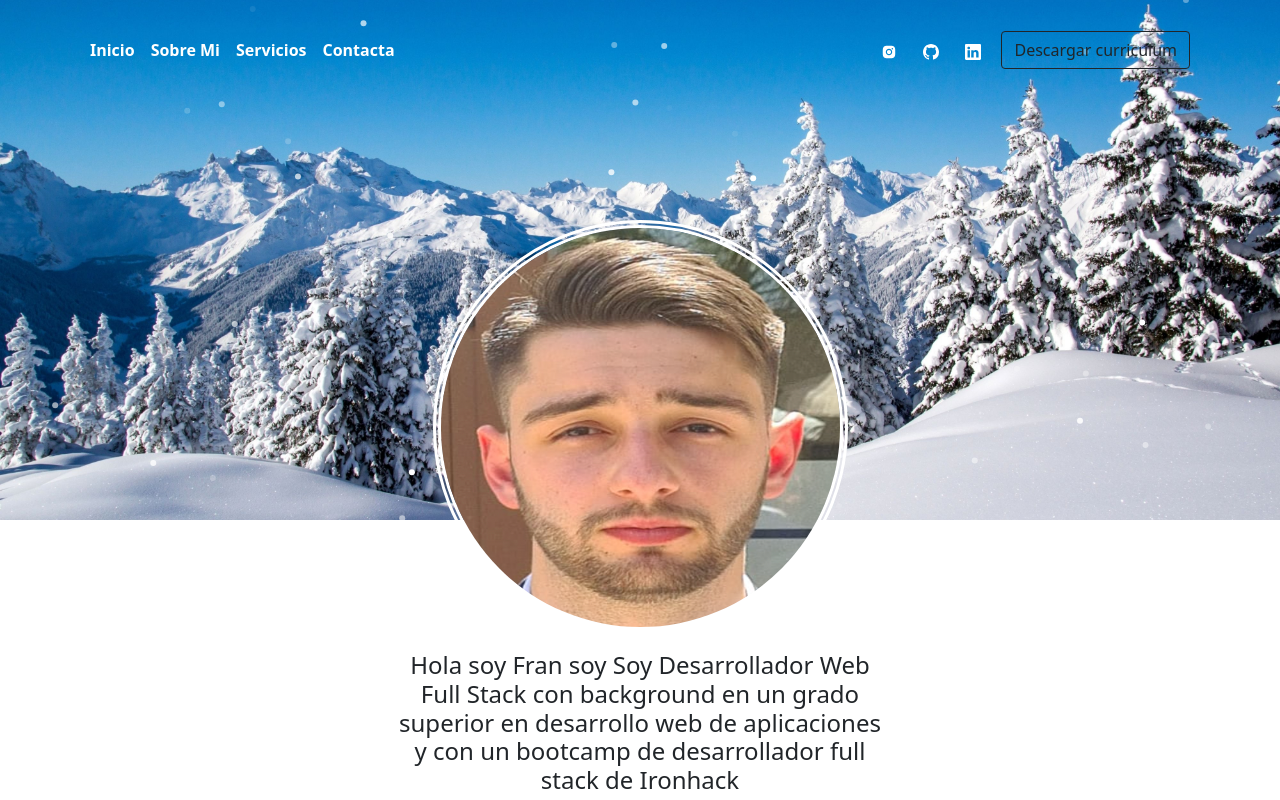
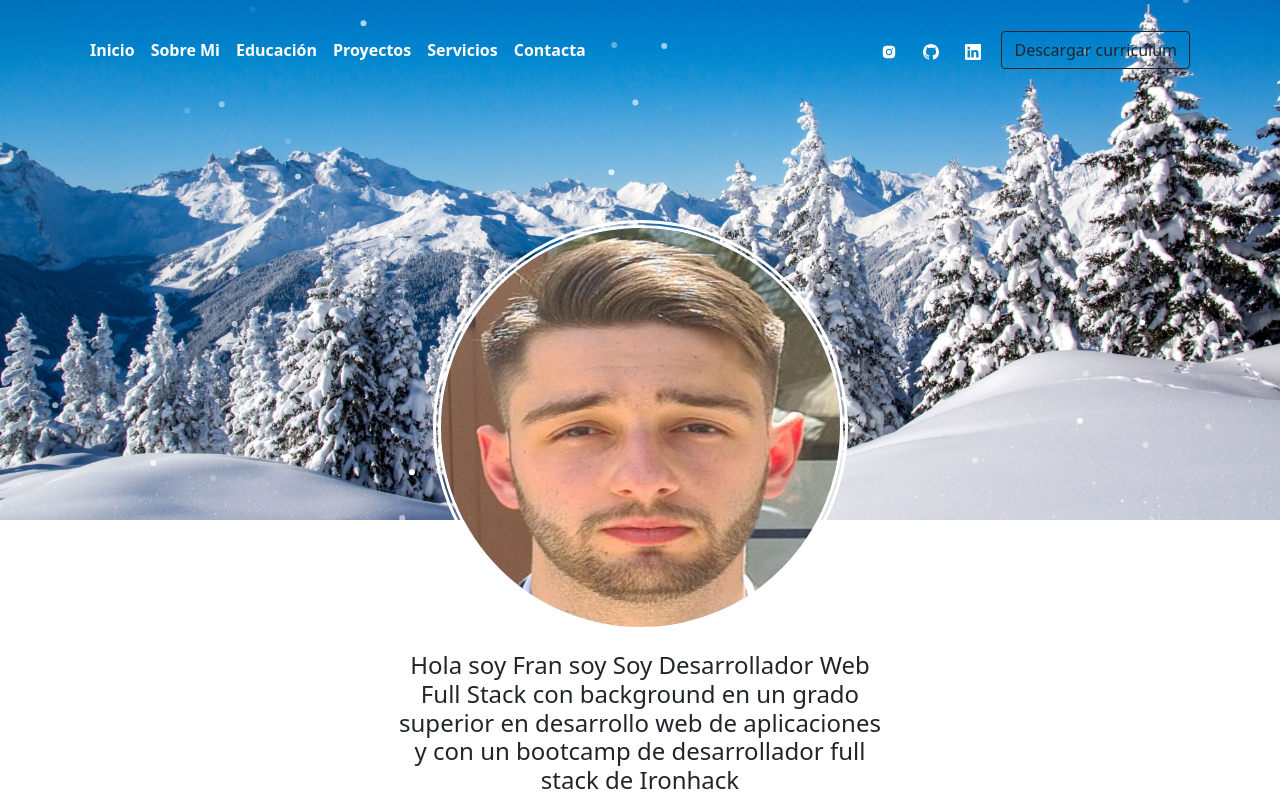
Before and after one commit to fransan990/Portafolio_v1, a React (Create React App) app: page / in a window 1280 px wide. Shown: the top 800 px of the page. Built offline with nearby package versions, Linux system fonts and the light colour scheme.

Commit message:
changes in the biography

```diff
--- a/src/components/About/About.jsx
+++ b/src/components/About/About.jsx
@@ -2,10 +2,8 @@ import { Container, Row, Col, Button } from "react-bootstrap"
 import AnimatedWriting from "../AnimatedWriting/AnimatedWriting";
 import Image from "react-bootstrap/Image";
 import "./About.css"
-import Biography from "../Biography/Biography";
 import { FaAngular } from "react-icons/fa"
 import { SiAntdesign } from "react-icons/si"
-
 
 
 const About = () => {
--- a/src/components/AnimatedWriting/AnimatedWriting.jsx
+++ b/src/components/AnimatedWriting/AnimatedWriting.jsx
@@ -14,7 +14,7 @@ const AnimatedWriting = () => {
         <Col lg={12} className="mt-5 mb-5">
             <div className='display-4'>
                 Yo soy
-                <span style={{ fontWeight: 'bold' }}>
+                <span className='fw-bold'>
                     {text}
                 </span>
             </div>
--- a/src/components/Nav/Navigation.jsx
+++ b/src/components/Nav/Navigation.jsx
@@ -23,7 +23,7 @@ const Navigation = () => {
 
     window.addEventListener("scroll", scrollHandler);
 
-    const pages = ['Inicio', 'Sobre Mi', 'Servicios', 'Contacta'];
+    const pages = ['Inicio', 'Sobre Mi', 'Educación', 'Proyectos', 'Servicios', 'Contacta'];
 
     return (
         <Container>
```
Also changed, not shown: src/components/Biography/Biography.jsx (+23 -0 lines), public/images/Winter_Forests_Rivers_509282.jpeg (deleted).
